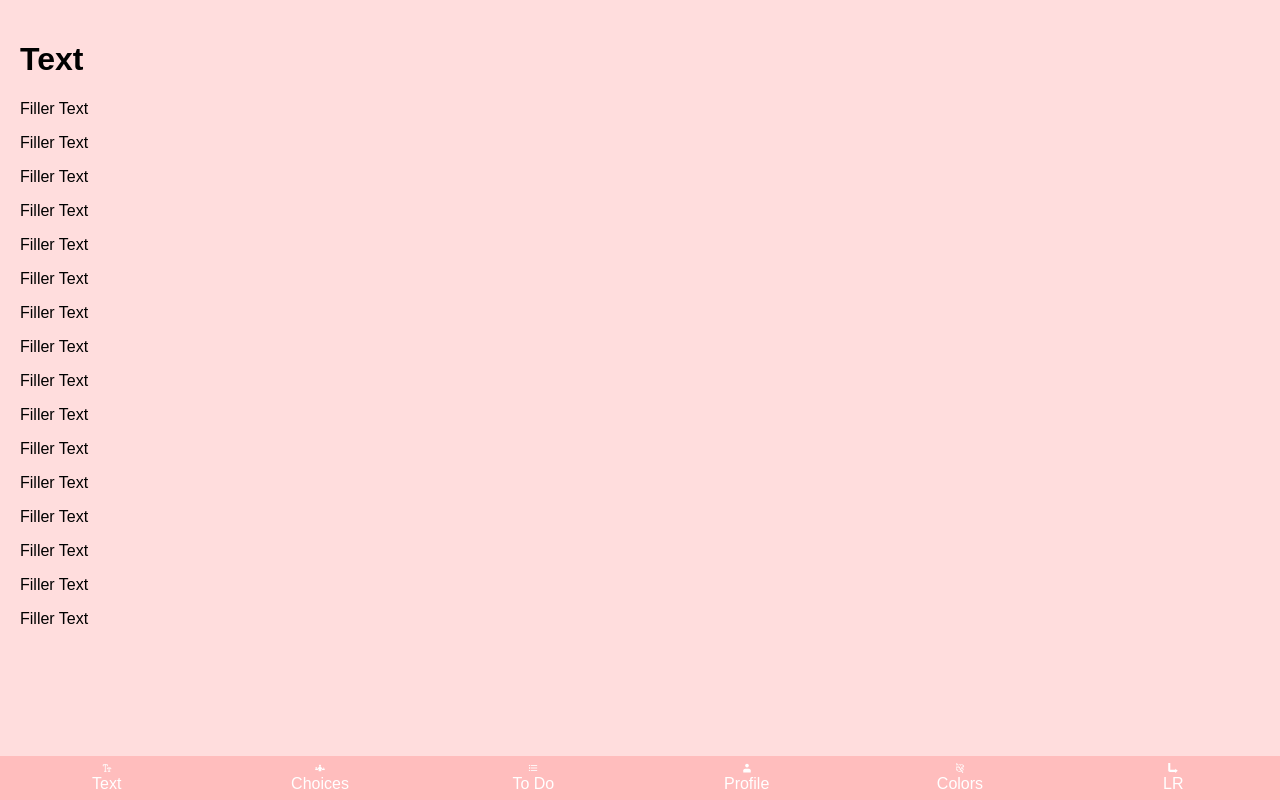
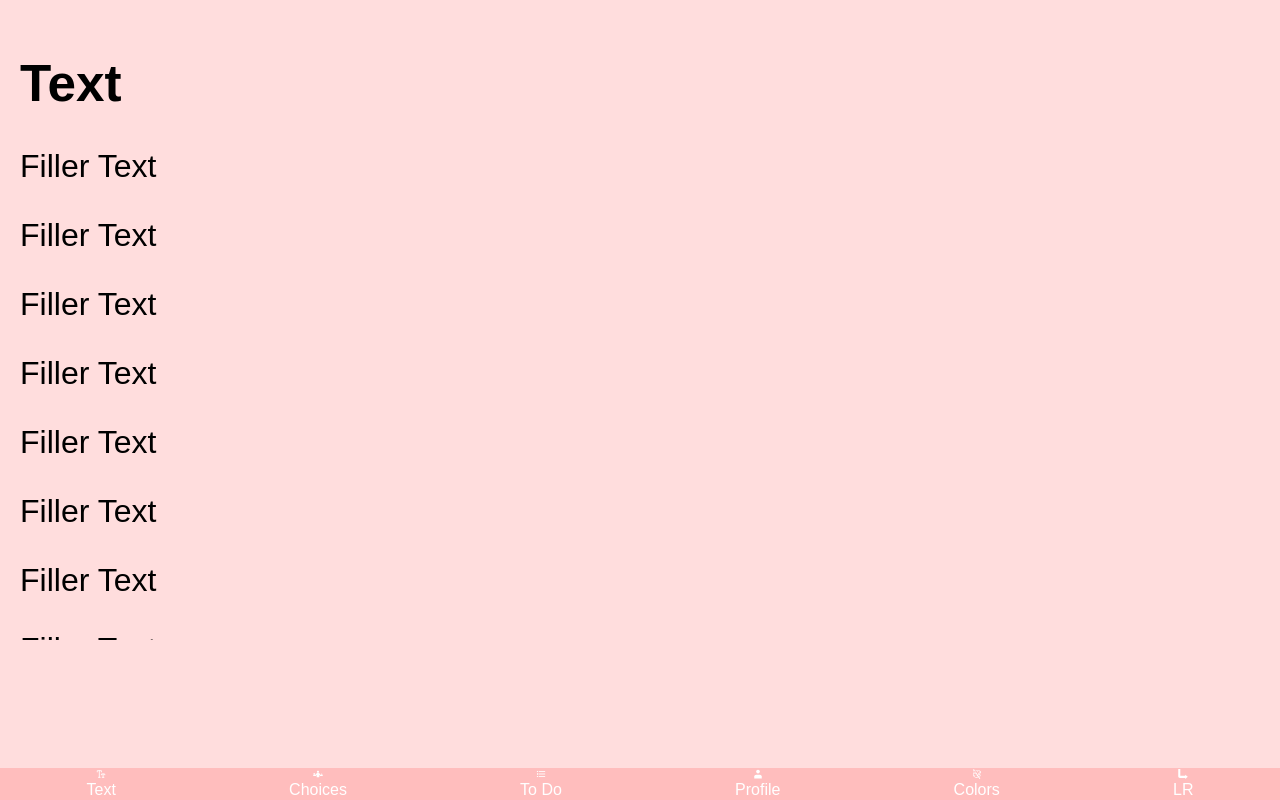
Before and after one commit to nico-apa/CMSC434_Kitchen_App, a plain HTML site: page phase12.html in a window 1280 px wide. Drawn offline with Linux system fonts and the light colour scheme.

Commit message:
current changes

```diff
--- a/style.css
+++ b/style.css
@@ -5,11 +5,36 @@ body {
     background-color: #FDD;
     display: flex;
     flex-direction: column;
+    width: 100%; /* Ensure the body takes up full width */
+    overflow-x: hidden; /* Prevent horizontal scroll */
   }
 
+  .content-wrapper {
+    width: 100%;
+    max-width: 100%; /* Prevent any overflow */
+    box-sizing: border-box; /* Include padding in the width calculation */
+    overflow-x: hidden;
+}
+
+/* For Text Responsiveness */
+p, h1, h2, h3, div {
+  overflow-wrap: break-word;
+  word-wrap: break-word;
+}
+
+/* For Text Responsiveness */
+h1 {
+  font-size: 4vw;
+}
+
+/* For Text Responsiveness */
+p {
+  font-size: 2.5vw;
+}
 
   .tabs {
     display: flex;
+    flex-wrap: wrap;
     background-color: #E75480;
     position: fixed;
     bottom: 0;
@@ -18,8 +43,8 @@ body {
 
   .tab {
     display: flex;
-    flex: 1;
-    padding: 7px;
+    flex: 1 1 auto;
+    padding: 1px;
     flex-direction: column;
     align-items: center;
     justify-content: center;
@@ -65,14 +90,14 @@ body {
   #todo_list_add {
     background-color: #000080;
     color: wheat;
-    height: 10px;
-    width: 20px;
+    height: 40px;
+    width: 50px;
     text-align: center;
   }
 
   #todo_input {
-    height: 10px;
-    width: 10px;
+    height: 40px;
+    width: 100px;
 
   }
 
@@ -85,14 +110,14 @@ body {
     color: purple;
     background-color: yellow;
   }
-
+/*
   .lr-position {
     position: fixed;
     right: 10px;
     bottom: 50px;
     text-align: right;
     padding: 10px;
-  }
+  } */
 
   .profile-image {
     display: block;
```
